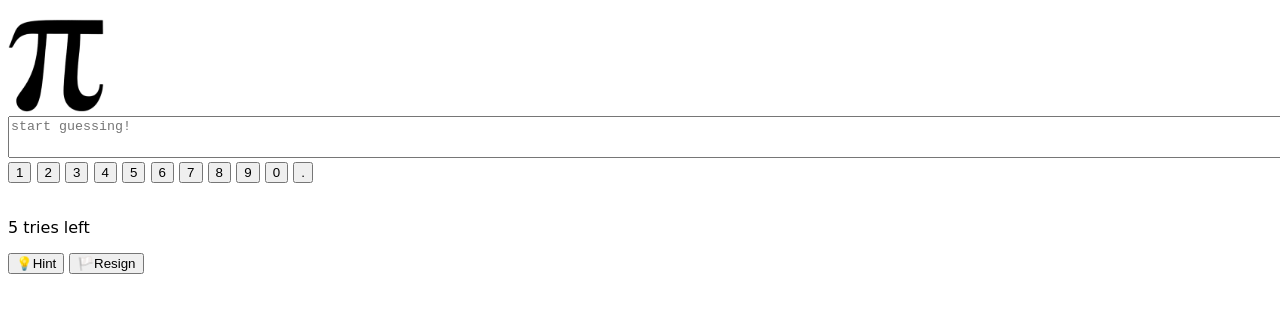
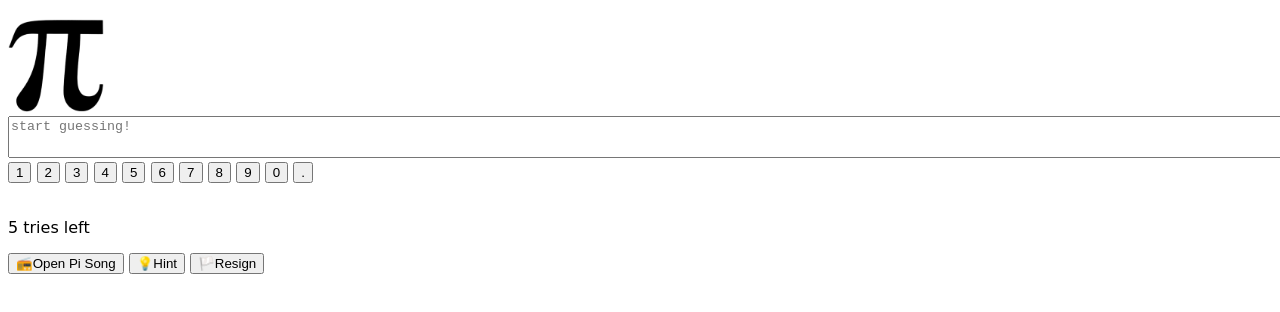
Before and after one commit to repodevcode/Pi-Game, a plain HTML site: page index.html in a window 1280 px wide. Shown: the part 62-374 px from the top of the page. Drawn offline with Linux system fonts and the light colour scheme; a web font is replaced by a local one.

Commit message:
added "Open Pi Song" button

```diff
--- a/index.html
+++ b/index.html
@@ -29,6 +29,8 @@
 <br>
 <br>
 <p>5 tries left</p>
+<button class="tools">📻Open Pi Song</button>
+
 <button class="tools">💡Hint</button>
 <button class="tools">🏳️Resign</button>
 
```
